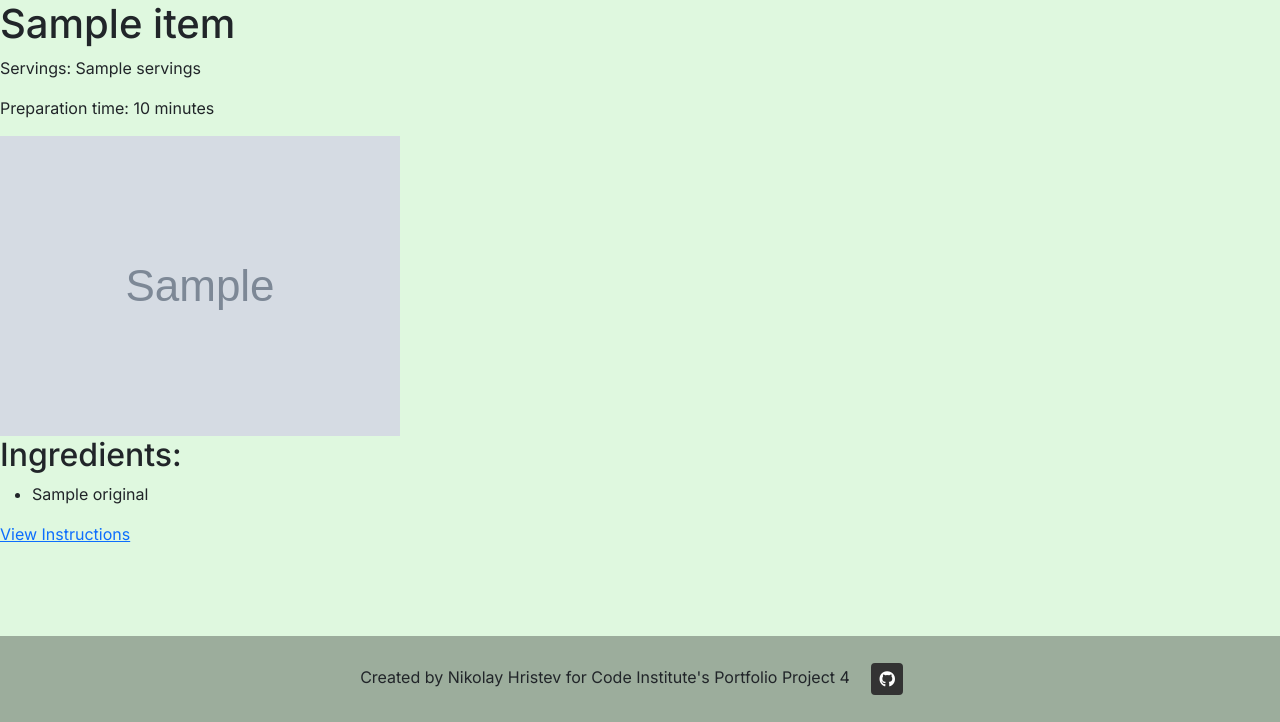
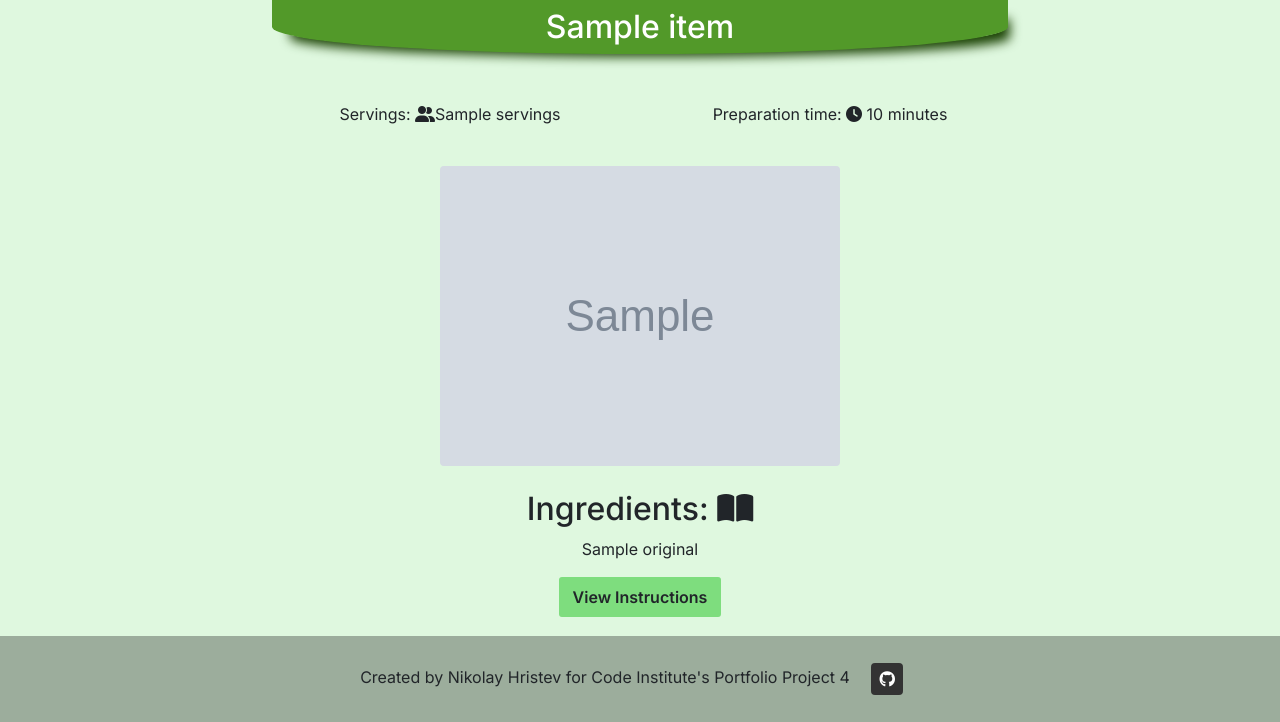
Before and after one commit to devnickocodes/healthifyzone, a Django app: page /recipe/1/ in a window 1280 px wide. Shown: the part 78-800 px from the top of the page. Run offline with Django 4.2, Linux system fonts and the light colour scheme; tables that the repository leaves empty hold one stand-in row (values such as "Sample post"); grey boxes marked "Sample" are stand-in pictures; a database or web service that is not in the repository returns one stand-in record (values such as "Sample title"); data that the repository does not hold is empty.

Commit message:
style recipe detail page, run collectstatic

```diff
--- a/recipes/templates/recipes/recipe_detail.html
+++ b/recipes/templates/recipes/recipe_detail.html
@@ -1,16 +1,30 @@
 {% extends "base.html" %}
 {% block content %}
-<h1>{{ recipe_data.title }}</h1>
-<p>Servings: {{recipe_data.servings}}</p>
-<p>Preparation time: {{ recipe_data.readyInMinutes }} minutes</p>
-<img src="{{ recipe_data.image }}" alt="{{ recipe_data.title }}'s Recipe Image" />
-<h2>Ingredients:</h2>
-<ul>
-  {% for ingredient in recipe_data.extendedIngredients %}
-  <li>{{ ingredient.original }}</li>
-  {% endfor %}
-</ul>
-<a href="#"
-  >View Instructions</a
->
+<div class="container">
+    <div class="row justify-content-center">
+      <div class="col-md-8">
+        <h1 class="text-center mb-5 py-2 category-header">{{ recipe_data.title }}</h1>
+        <div class="row mb-4">
+          <div class="col-md-6 text-center">
+            <p>Servings: <i class="fa-solid fa-user-group"></i>{{ recipe_data.servings }}</p>
+          </div>
+          <div class="col-md-6 text-center">
+            <p>Preparation time: <i class="fa-solid fa-clock"></i> {{ recipe_data.readyInMinutes }} minutes</p>
+          </div>
+        </div>
+        <div class="text-center mb-4">
+          <img src="{{ recipe_data.image }}" alt="{{ recipe_data.title }}'s Recipe Image" class="img-fluid rounded" />
+        </div>
+        <h2 class="text-center">Ingredients: <i class="fa-solid fa-book-open"></i></h2>
+        <ul class="list-unstyled text-center">
+          {% for ingredient in recipe_data.extendedIngredients %}
+          <li>{{ ingredient.original }}</li>
+          {% endfor %}
+        </ul>
+        <div class="text-center">
+          <a class="btn main-btn mb-2" href="#">View Instructions</a>
+        </div>
+      </div>
+    </div>
+  </div>
 {% endblock %}
--- a/static/css/style.css
+++ b/static/css/style.css
@@ -254,3 +254,5 @@ h2{
     background-color: #B4E4CE;
     font-weight: 600;
 }
+
+/* Recipe Detail Page */
```
Also changed, not shown: 1 other file.
